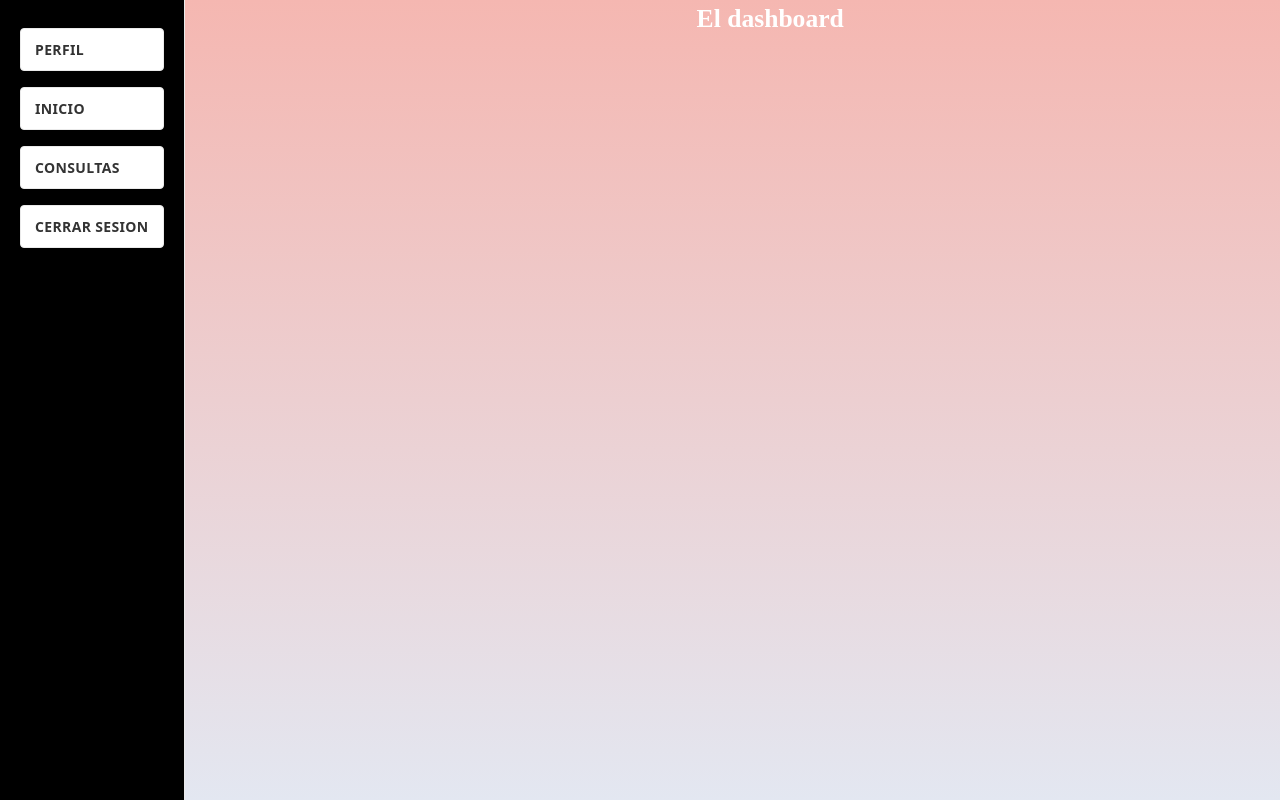
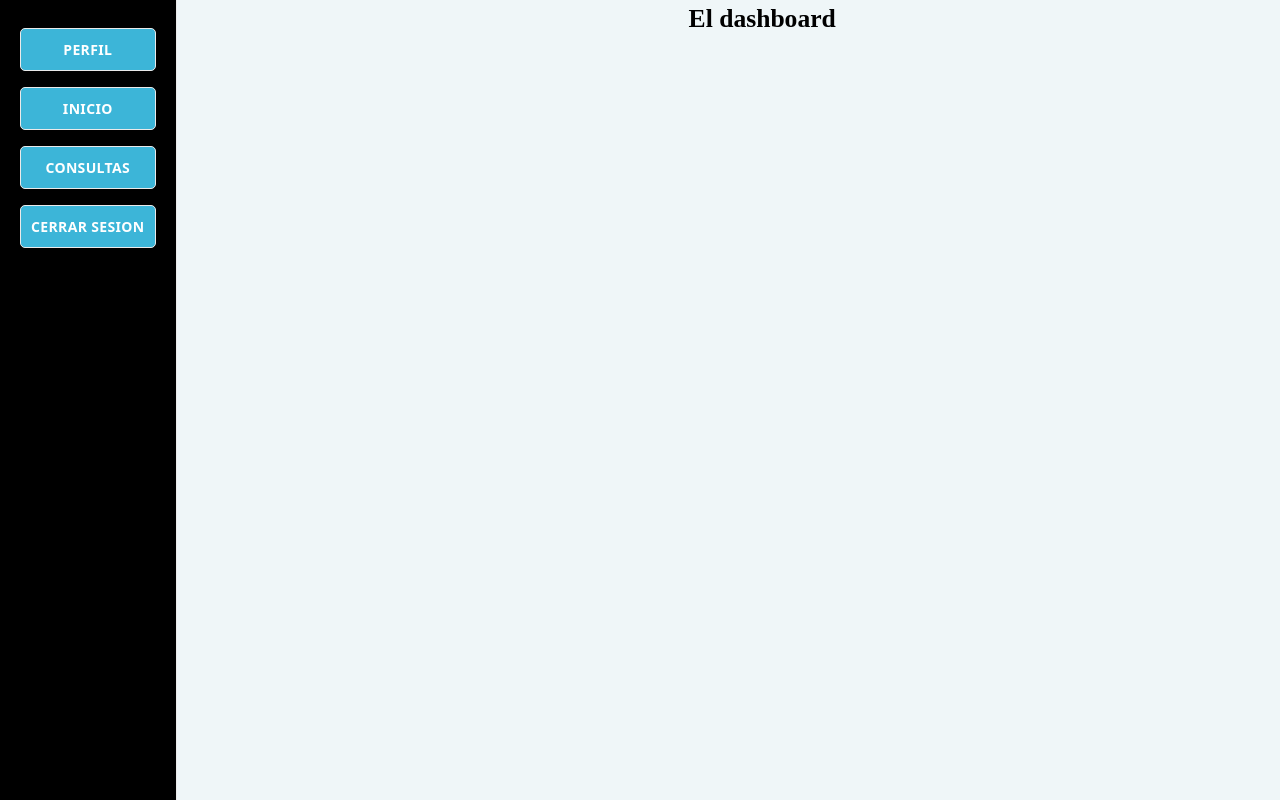
Before and after one commit to Xavybarcenas/vitfile_nextjs, a Next.js app: page /registro in a window 1280 px wide. Built offline with nearby package versions, Linux system fonts and the light colour scheme.

Commit message:
cambios de interfaz

```diff
--- a/components/styles/options.module.css
+++ b/components/styles/options.module.css
@@ -9,16 +9,17 @@
   }
 
   .nav > a {
+    text-align: center;
     margin: 8px 0;
     text-decoration: none;
-    background: white;
-    border-radius: 4px;
+    background: #3CB5D8;
+    border-radius: 5px;
     font-size: 14px;
-    padding: 10px 14px;
+    padding: 10px 10px;
     text-transform: uppercase;
     font-weight: 600;
     letter-spacing: 0.025em;
-    color: #333;
+    color: white;
     border: 1px solid #eaeaea;
     transition: all 0.125s ease;
   }
--- a/styles/globals.css
+++ b/styles/globals.css
@@ -24,7 +24,7 @@ html{
   }
   body {
     color: white;
-    background: linear-gradient(#F5B7B1, #E3E7F1);
+    background: rgb(239, 246, 248);
 
   }
 }
--- a/styles/registro/registro.module.css
+++ b/styles/registro/registro.module.css
@@ -12,7 +12,7 @@
   margin-left: 40%;
 
 
-    color: white;
+    color: black;
 
 
 }
```
